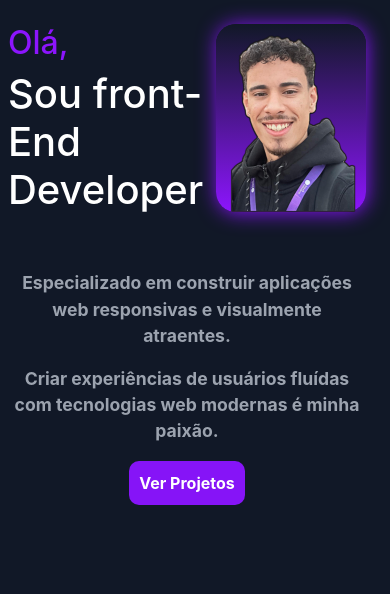
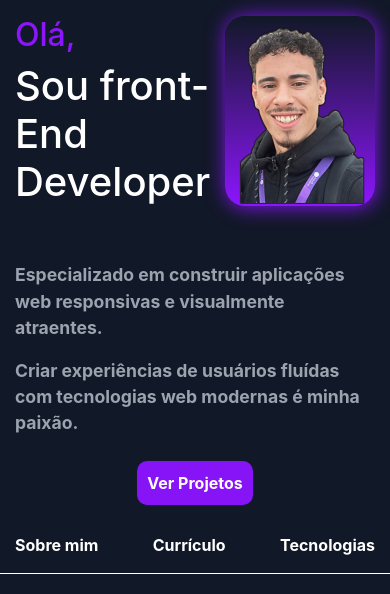
Before and after one commit to lzeunfa/Portfolio2.0, a plain HTML site: page index.html in a window 390 px wide. Drawn offline with Linux system fonts and the light colour scheme.

Commit message:
readaptei o código para melhor responsividade, criei a area de menu e criei arquivo para media query

```diff
--- /dev/null
+++ b/MQ.css
@@ -0,0 +1 @@
+@charset "UTF-8";
--- a/index.html
+++ b/index.html
@@ -10,34 +10,64 @@
 
     <!--CSS-->
     <link rel="stylesheet" href="style.css">
+
+    <!--CSS MQ-->
+    <link rel="stylesheet" href="MQ.css">
 </head>
-<body class="p-3">
+<body class="d-flex flex-column justify-content-center">
 
-    <header>
+    <!--começo header-->
+    <header class="container mt-3">
 
-        <div id="container_header" class="d-flex justify-content-end">
+        <!--começo container para os conteudos do header-->
+        <div id="container_header" class="d-flex flex-column justify-content-center">
 
-            <div id="container-textos" class="position-absolute p-2 d-flex flex-column">
+            <div class="d-flex">
+                <!--container para os textos/conteudo do header-->
+                <div id="container-textos">
 
-                <h2>Olá,</h2>
-                <h1 id="h1Sou" class="pb-5">Sou front-End Developer</h1>
-                <p class="text-center">Especializado em construir aplicações web responsivas e visualmente atraentes.</p>
-                <p class="text-center">Criar experiências de usuários fluídas com tecnologias web modernas é minha paixão.</p>
+                    <h2>Olá,</h2>
+                    <h1 id="h1Sou" class="pb-5">Sou front-End Developer</h1>
 
-                <a id="btnProjetos" href="#projetos" class="align-self-center">Ver Projetos</a>
+                </div>
+
+                <!--container para img perfil-->
+                <div id="container-img">
+                    <img src="IMGS/IMGEU.png" alt="img-perfil" width="150px">
+                </div>
 
             </div>
 
+            <div>
+                <p class="text-start">Especializado em construir aplicações web responsivas e visualmente atraentes.</p>
+                <p class="text-start">Criar experiências de usuários fluídas com tecnologias web modernas é minha paixão.</p>
+            </div>
 
-
-            <div id="container-img" class="m-2">
-                <img src="IMGS/IMGEU.png" alt="img-perfil" width="150px">
+            <div class="d-flex justify-content-center m-2">
+                <!--btn para acessar a area de projetos com clique-->
+                <a id="btnProjetos" href="#projetos" class="align-self-center">Ver Projetos</a>
             </div>
 
 
         </div>
+        <!--fim do container do header-->
 
     </header>
+    <!--fim do header-->
+
+    <!--inicio area de navegação-->
+    <nav class="container d-flex justify-content-center">
+
+        <ul id="menu" class="d-flex">
+
+            <li><a id="itensMenu" href="">Sobre mim</a></li>
+            <li><a id="itensMenu" href="">Currículo</a></li>
+            <li><a id="itensMenu" href="">Tecnologias</a></li>
+
+        </ul>
+
+    </nav>
+    <!--fim arae de navegação-->
 
 </body>
 </html>
--- a/style.css
+++ b/style.css
@@ -19,8 +19,6 @@
 
 body{
     background-color: var(--bckg);
-
-    padding: 10px;
 }
 
 /*começo do header*/
@@ -30,10 +28,6 @@ h1{
 
 h2{
     color: var(--titulos);
-}
-
-#h1Sou{
-    padding-right: 150px;
 }
 
 p{
@@ -46,6 +40,7 @@ p{
     background-image: linear-gradient(to bottom, var(--bckg), var(--titulos));
 
     width: 150px;
+    height: 190px;
 
     border-radius: 20px;
 
@@ -64,10 +59,37 @@ p{
     font-weight: bold;
 
     text-decoration: none;
+
 }
 
 #btnProjetos:hover{
     color: var(--btns);
 
     background-color: var(--subTitulos2);
+
+    transition: background-color 1s ease-out;
+
 }
+
+/* fim area do header*/
+
+/*começo area de navegação menu*/
+nav{
+    border-bottom: 1px solid var(--subTitulos2);
+
+    margin: 20px 20px;
+}
+
+#menu{
+    list-style: none;
+
+    width: 100%;
+
+    justify-content: space-between;
+}
+
+#itensMenu{
+    color: var(--subTitulos2);
+
+    font-weight: bold;
+}
```
